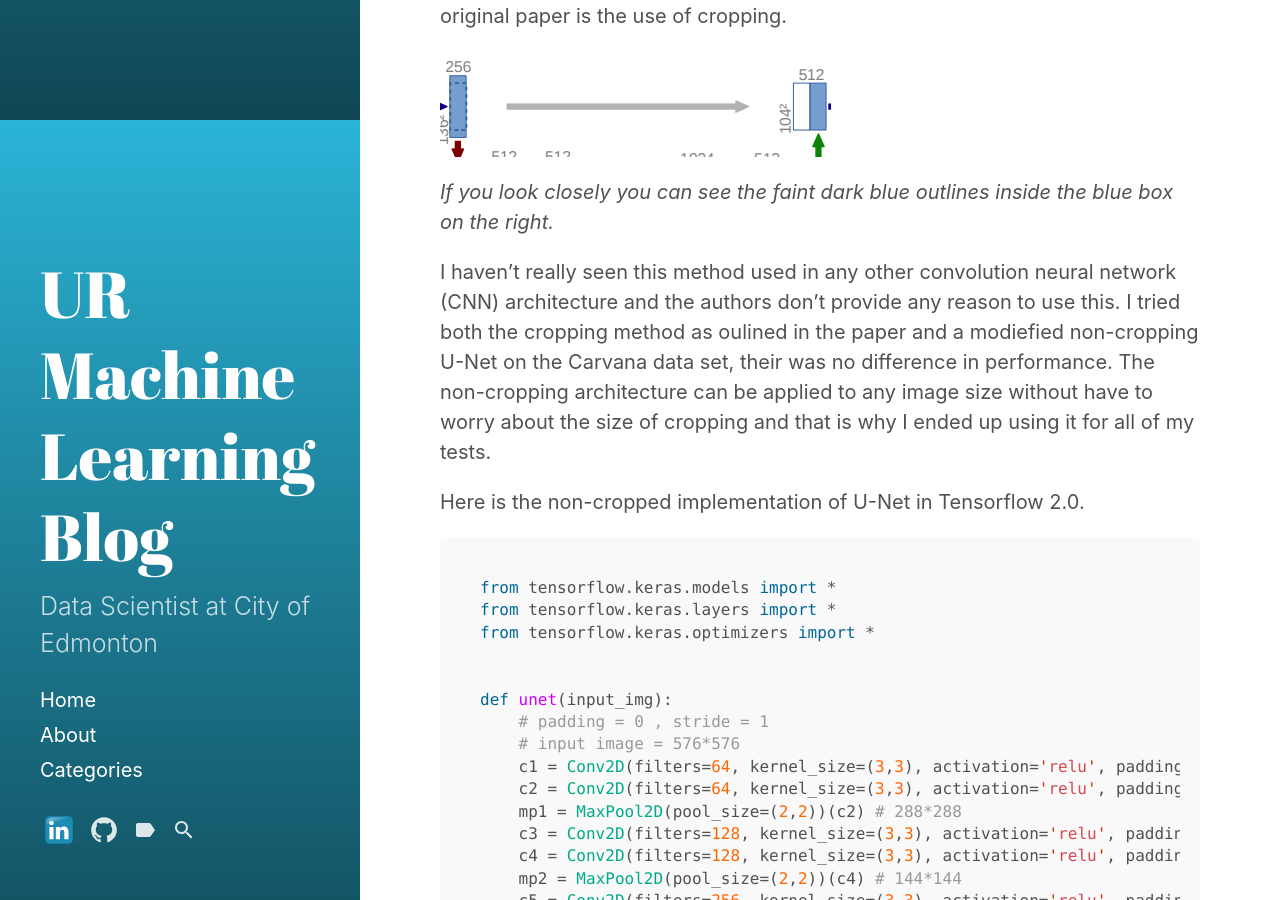
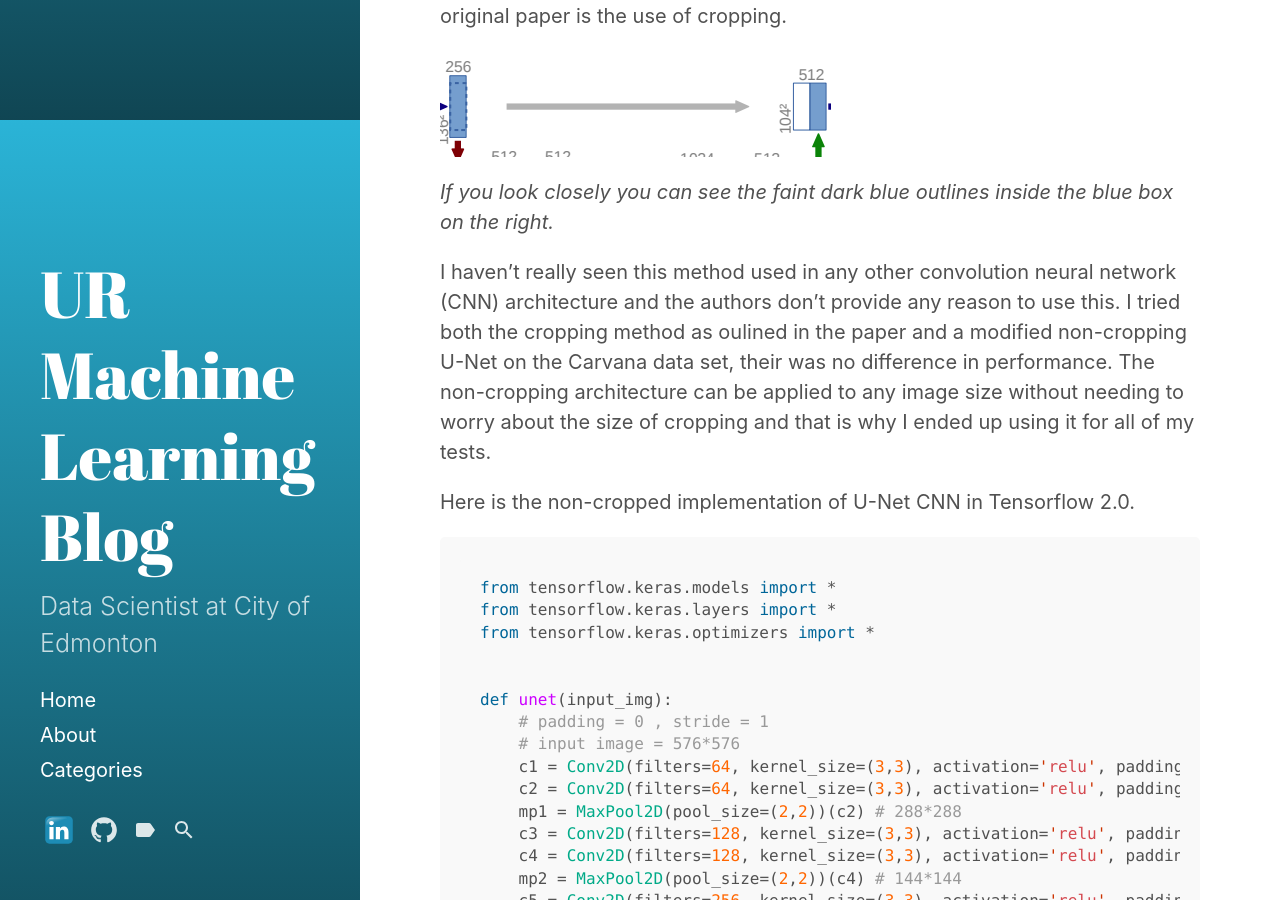
Before and after one commit to usmanr149/urmlblog, a Jekyll site: the page built from _posts/2020-5-24-Unet-Architectecture-TF.md, in a window 1280 px wide and 900 px high, scrolled down 1680 px. Built offline with Jekyll 4.4.1, drawn with Linux system fonts in a browser that asks for light colours.

Commit message:
Fix spelling.

````diff
--- a/_posts/2020-5-24-Unet-Architectecture-TF.md
+++ b/_posts/2020-5-24-Unet-Architectecture-TF.md
@@ -39,11 +39,11 @@ cropping.
 
 I haven't really seen this method used in any other convolution neural network (CNN) architecture and the
 authors don't provide any reason to use this. I tried both the cropping method as oulined in the paper
-and a modiefied non-cropping U-Net on the Carvana data set, their was no difference in performance.
-The non-cropping architecture can be applied to any image size without have to worry about the size of
+and a modified non-cropping U-Net on the Carvana data set, their was no difference in performance.
+The non-cropping architecture can be applied to any image size without needing to worry about the size of
 cropping and that is why I ended up using it for all of my tests.
 
-Here is the non-cropped implementation of U-Net in Tensorflow 2.0.
+Here is the non-cropped implementation of U-Net CNN in Tensorflow 2.0.
 
 ```python
 from tensorflow.keras.models import *
````
Also changed, not shown: 1 other file.
